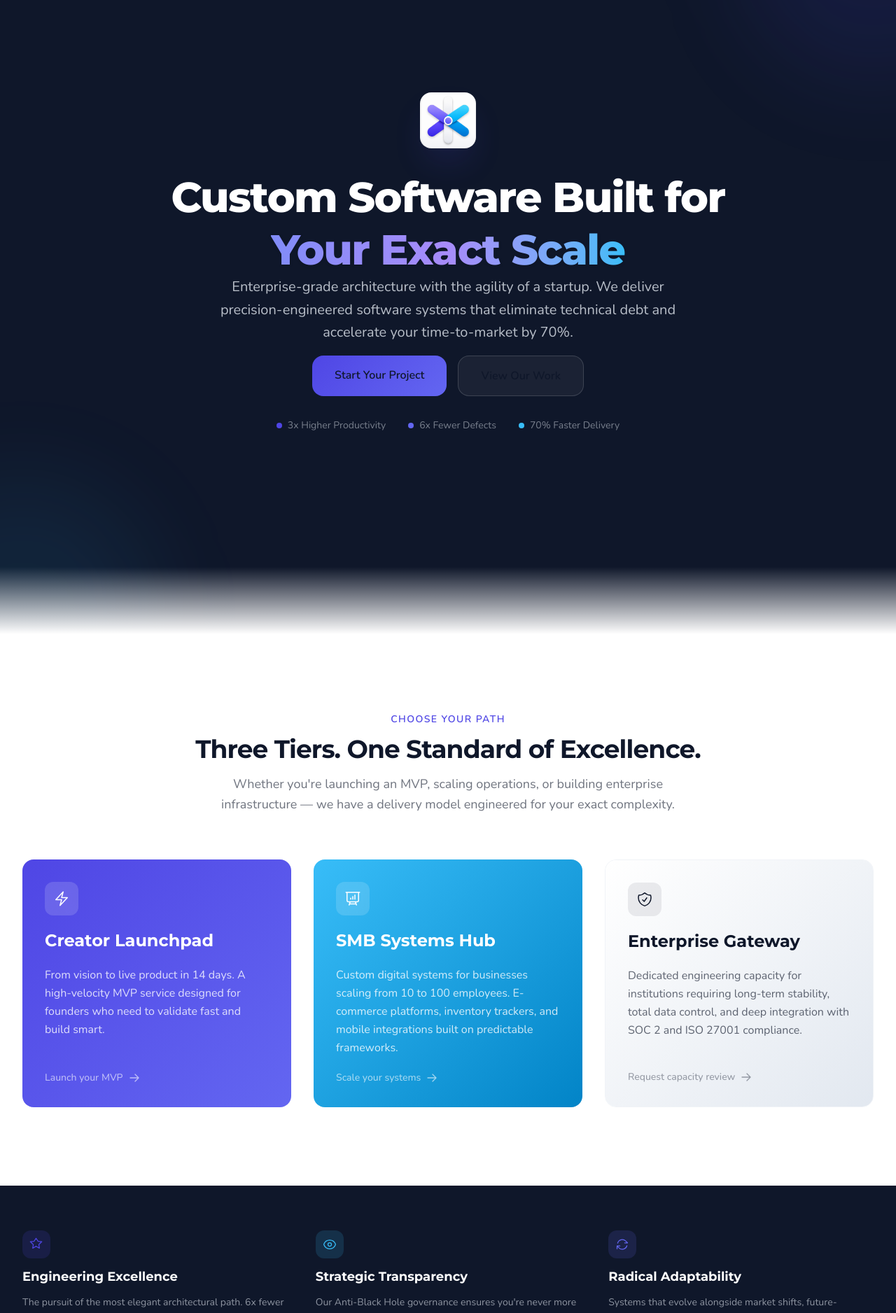
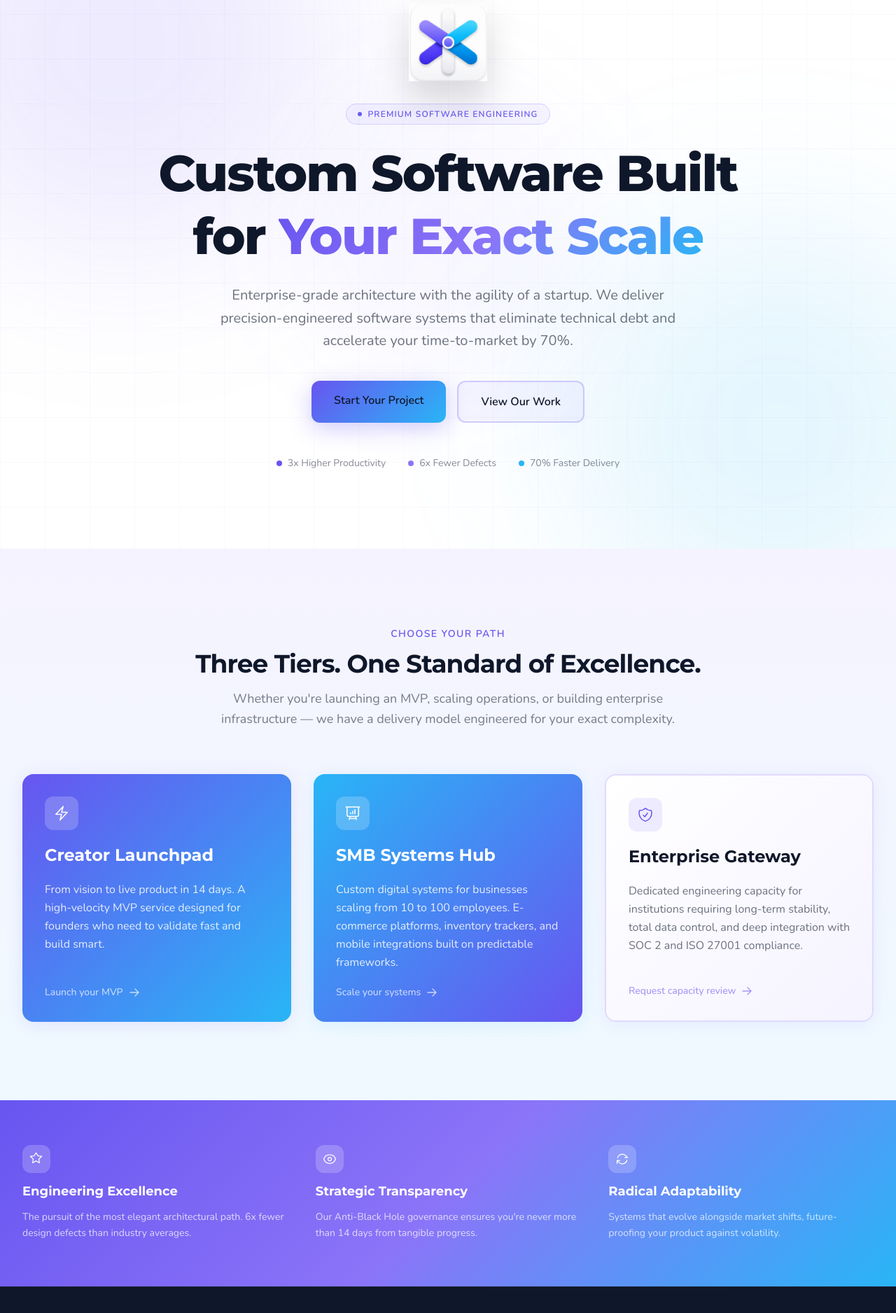
Before and after one commit to baldingo/langratia-marketing-site, a Next.js app: page / in a window 1280 px wide. Shown: the part 180-2056 px from the top of the page at 70% size. Built offline with nearby package versions, Linux system fonts and the light colour scheme.

Commit message:
improve on branding

```diff
--- a/package.json
+++ b/package.json
@@ -22,5 +22,9 @@
     "eslint-config-next": "16.2.10",
     "tailwindcss": "^4",
     "typescript": "^5"
+  },
+  "allowScripts": {
+    "sharp@0.34.5": true,
+    "unrs-resolver@1.12.2": true
   }
 }
--- a/src/app/globals.css
+++ b/src/app/globals.css
@@ -6,18 +6,19 @@
    ============================================================ */
 
 :root {
-  /* — Brand Colors — */
-  --primary-purple: #4F46E5;
-  --electric-indigo: #6366F1;
-  --sky-cyan: #38BDF8;
+  /* — Brand Colors — pulled directly from the Langratia logo */
+  --primary-purple: #6855F0;     /* purple arm of the pinwheel */
+  --electric-indigo: #8B74F8;    /* lighter violet accent */
+  --sky-cyan: #29B5F6;           /* cyan/blue arm of the pinwheel */
   --dark-navy: #0F172A;
   --cloud-gray: #E2E8F0;
-  --deep-cyan: #0284C7;
+  --deep-cyan: #0EA5E9;          /* deeper sky blue */
 
   /* — Functional Gradients — */
-  --gradient-action: linear-gradient(135deg, var(--primary-purple), var(--electric-indigo));
+  --gradient-action: linear-gradient(135deg, var(--primary-purple), var(--sky-cyan));
   --gradient-data: linear-gradient(135deg, var(--sky-cyan), var(--deep-cyan));
   --gradient-depth: linear-gradient(135deg, #FFFFFF, var(--cloud-gray));
+  --gradient-brand: linear-gradient(135deg, var(--primary-purple), var(--electric-indigo), var(--sky-cyan));
 
   /* — Brand Radii — */
   --radius-brand: 12px;
@@ -29,14 +30,14 @@
 }
 
 /* — Tailwind v4 Theme Extension — */
-@theme inline {
-  /* Colors */
-  --color-primary-purple: #4F46E5;
-  --color-electric-indigo: #6366F1;
-  --color-sky-cyan: #38BDF8;
+@theme {
+  /* Colors — matched to logo palette */
+  --color-primary-purple: #6855F0;
+  --color-electric-indigo: #8B74F8;
+  --color-sky-cyan: #29B5F6;
   --color-dark-navy: #0F172A;
   --color-cloud-gray: #E2E8F0;
-  --color-deep-cyan: #0284C7;
+  --color-deep-cyan: #0EA5E9;
   --color-background: #FFFFFF;
   --color-foreground: #0F172A;
 
@@ -125,6 +126,29 @@ a:hover {
   transition: opacity 0.2s ease;
 }
 
+/* Header link hover — brand purple */
+#main-header a:hover {
+  color: #6855F0;
+  opacity: 1;
+}
+
+/* ============================================================
+   FOOTER — Force white text on dark background
+   ============================================================ */
+
+#main-footer,
+#main-footer a,
+#main-footer p,
+#main-footer span,
+#main-footer h4 {
+  color: rgba(255, 255, 255, 0.75);
+}
+
+#main-footer a:hover {
+  color: #ffffff;
+  opacity: 1;
+}
+
 /* ============================================================
    SELECTION HIGHLIGHT (brand purple)
    ============================================================ */
--- a/src/app/page.tsx
+++ b/src/app/page.tsx
@@ -6,58 +6,88 @@ export default function Home() {
     <>
       {/* ============================================================
           HERO SECTION
-          Premium dark hero with brand tagline and subtle gradient
+          Light background — logo colours own the page
           ============================================================ */}
       <section
-        className="relative overflow-hidden bg-dark-navy"
+        className="relative overflow-hidden bg-white"
         id="hero-section"
       >
-        {/* Background glow effects */}
+        {/* Ambient brand glows — purple left, cyan right */}
         <div className="absolute inset-0 overflow-hidden pointer-events-none">
-          <div className="absolute -top-40 -right-40 w-96 h-96 rounded-full bg-primary-purple/10 blur-3xl" />
-          <div className="absolute -bottom-40 -left-40 w-96 h-96 rounded-full bg-sky-cyan/8 blur-3xl" />
+          <div className="absolute -top-32 -left-32 w-[600px] h-[600px] rounded-full bg-[#6855F0]/12 blur-[120px]" />
+          <div className="absolute -bottom-32 -right-32 w-[600px] h-[600px] rounded-full bg-[#29B5F6]/12 blur-[120px]" />
+          <div className="absolute top-1/2 left-1/2 -translate-x-1/2 -translate-y-1/2 w-[400px] h-[400px] rounded-full bg-[#8B74F8]/6 blur-[80px]" />
         </div>
 
-        <div className="relative mx-auto max-w-7xl px-6 py-24 sm:py-32 lg:px-8 lg:py-40">
-          <div className="flex flex-col items-center justify-center text-center max-w-5xl mx-auto px-6 pt-20 pb-32">
-            {/* Central Logo Node */}
-            <div className="relative w-20 h-20 mb-8 rounded-2xl overflow-hidden shadow-2xl shadow-primary-purple/20">
+        {/* Subtle grid overlay */}
+        <div
+          className="absolute inset-0 opacity-[0.03]"
+          style={{
+            backgroundImage:
+              "linear-gradient(#6855F0 1px, transparent 1px), linear-gradient(to right, #6855F0 1px, transparent 1px)",
+            backgroundSize: "64px 64px",
+          }}
+        />
+
+        <div className="relative mx-auto max-w-7xl px-6 lg:px-8">
+          <div className="flex flex-col items-center justify-center text-center max-w-5xl mx-auto px-6 pt-28 pb-28">
+            {/* Logo — large and proud on the light background */}
+            <div className="relative w-28 h-28 mb-8 drop-shadow-2xl">
               <Image
                 src="/logo.png"
-                alt="Langratia node icon"
+                alt="Langratia logo"
                 fill
-                className="object-contain drop-shadow-2xl"
+                className="object-contain"
                 priority
               />
             </div>
 
+            {/* Badge */}
+            <div className="mb-6 inline-flex items-center gap-2 rounded-full border border-[#6855F0]/20 bg-[#6855F0]/6 px-4 py-1.5">
+              <span className="h-1.5 w-1.5 rounded-full bg-[#6855F0] animate-pulse" />
+              <span className="text-xs font-semibold uppercase tracking-widest text-[#6855F0]">
+                Premium Software Engineering
+              </span>
+            </div>
+
             {/* Main headline */}
-            <h1 className="max-w-4xl text-4xl font-extrabold tracking-tight text-white sm:text-5xl lg:text-6xl leading-tight">
+            <h1 className="max-w-4xl text-5xl font-extrabold tracking-tight text-[#0F172A] sm:text-6xl lg:text-7xl leading-tight">
               Custom Software Built for{" "}
-              <span className="bg-gradient-to-r from-[#818CF8] via-[#A78BFA] to-sky-cyan bg-clip-text text-transparent drop-shadow-sm">
+              <span
+                className="bg-clip-text text-transparent"
+                style={{
+                  backgroundImage:
+                    "linear-gradient(135deg, #6855F0 0%, #8B74F8 50%, #29B5F6 100%)",
+                }}
+              >
                 Your Exact Scale
               </span>
             </h1>
 
             {/* Subheadline */}
-            <p className="max-w-2xl text-lg leading-relaxed text-cloud-gray/80 sm:text-xl">
+            <p className="mt-6 max-w-2xl text-lg leading-relaxed text-[#0F172A]/60 sm:text-xl">
               Enterprise-grade architecture with the agility of a startup. We
               deliver precision-engineered software systems that eliminate
               technical debt and accelerate your time-to-market by 70%.
             </p>
 
             {/* CTA Buttons */}
-            <div className="flex flex-col sm:flex-row gap-4 mt-4">
+            <div className="flex flex-col sm:flex-row gap-4 mt-10">
               <Link
                 href="/contact"
-                className="gradient-action rounded-brand-lg px-8 py-4 text-base font-semibold text-white transition-all duration-300 hover:shadow-xl hover:shadow-primary-purple/30 hover:scale-[1.03] text-center"
+                className="rounded-[12px] px-8 py-4 text-base font-semibold text-white transition-all duration-300 hover:shadow-xl hover:scale-[1.03] text-center"
                 id="hero-cta-primary"
+                style={{
+                  background:
+                    "linear-gradient(135deg, #6855F0 0%, #29B5F6 100%)",
+                  boxShadow: "0 8px 32px rgba(104,85,240,0.3)",
+                }}
               >
                 Start Your Project
               </Link>
               <Link
                 href="/case-studies"
-                className="rounded-brand-lg border border-white/15 bg-white/5 px-8 py-4 text-base font-semibold text-white transition-all duration-300 hover:bg-white/10 hover:border-white/25 text-center"
+                className="rounded-[12px] border-2 border-[#6855F0]/25 bg-[#6855F0]/5 px-8 py-4 text-base font-semibold text-[#6855F0] transition-all duration-300 hover:bg-[#6855F0]/10 hover:border-[#6855F0]/40 text-center"
                 id="hero-cta-secondary"
               >
                 View Our Work
@@ -65,45 +95,46 @@ export default function Home() {
             </div>
 
             {/* Trust metrics */}
-            <div className="mt-8 flex flex-wrap items-center justify-center gap-8 text-sm text-cloud-gray/50">
+            <div className="mt-12 flex flex-wrap items-center justify-center gap-8 text-sm text-[#0F172A]/50">
               <div className="flex items-center gap-2">
-                <span className="inline-block w-2 h-2 rounded-full bg-primary-purple" />
+                <span className="inline-block w-2 h-2 rounded-full bg-[#6855F0]" />
                 <span>3x Higher Productivity</span>
               </div>
               <div className="flex items-center gap-2">
-                <span className="inline-block w-2 h-2 rounded-full bg-electric-indigo" />
+                <span className="inline-block w-2 h-2 rounded-full bg-[#8B74F8]" />
                 <span>6x Fewer Defects</span>
               </div>
               <div className="flex items-center gap-2">
-                <span className="inline-block w-2 h-2 rounded-full bg-sky-cyan" />
+                <span className="inline-block w-2 h-2 rounded-full bg-[#29B5F6]" />
                 <span>70% Faster Delivery</span>
               </div>
             </div>
           </div>
         </div>
-
-        {/* Bottom fade */}
-        <div className="absolute bottom-0 left-0 right-0 h-24 bg-gradient-to-t from-white to-transparent" />
       </section>
 
       {/* ============================================================
           THREE-TIER SELF-SELECTION MATRIX
-          The Switchboard — route users to the right pipeline
+          Soft lavender background — keeps the brand colour alive
           ============================================================ */}
       <section
-        className="bg-white py-20 sm:py-28"
+        className="py-20 sm:py-28"
         id="tier-selection"
+        style={{
+          background:
+            "linear-gradient(180deg, #F5F3FF 0%, #EFF9FF 100%)",
+        }}
       >
         <div className="mx-auto max-w-7xl px-6 lg:px-8">
           {/* Section header */}
           <div className="text-center mb-16">
-            <p className="text-sm font-semibold uppercase tracking-widest text-primary-purple mb-3">
+            <p className="text-sm font-semibold uppercase tracking-widest text-[#6855F0] mb-3">
               Choose Your Path
             </p>
-            <h2 className="text-3xl font-bold tracking-tight text-dark-navy sm:text-4xl">
+            <h2 className="text-3xl font-bold tracking-tight text-[#0F172A] sm:text-4xl">
               Three Tiers. One Standard of Excellence.
             </h2>
-            <p className="mt-4 max-w-2xl mx-auto text-lg text-dark-navy/60 leading-relaxed">
+            <p className="mt-4 max-w-2xl mx-auto text-lg text-[#0F172A]/55 leading-relaxed">
               Whether you&apos;re launching an MVP, scaling operations, or
               building enterprise infrastructure — we have a delivery model
               engineered for your exact complexity.
@@ -112,15 +143,21 @@ export default function Home() {
 
           {/* Three cards */}
           <div className="grid grid-cols-1 gap-8 md:grid-cols-3">
-            {/* Creator Card — Action Gradient */}
+            {/* Creator Card */}
             <Link
               href="/creators"
-              className="group relative flex flex-col rounded-brand-lg overflow-hidden transition-all duration-500 hover:scale-[1.02] hover:shadow-2xl hover:shadow-primary-purple/15"
+              className="group relative flex flex-col rounded-[16px] overflow-hidden transition-all duration-500 hover:scale-[1.02] hover:shadow-2xl"
               id="tier-card-creator"
+              style={{ boxShadow: "0 4px 24px rgba(104,85,240,0.12)" }}
             >
-              <div className="gradient-action p-8 flex flex-col gap-5 flex-1">
-                {/* Icon */}
-                <div className="w-12 h-12 rounded-brand bg-white/15 flex items-center justify-center backdrop-blur-sm">
+              <div
+                className="p-8 flex flex-col gap-5 flex-1"
+                style={{
+                  background:
+                    "linear-gradient(135deg, #6855F0 0%, #29B5F6 100%)",
+                }}
+              >
+                <div className="w-12 h-12 rounded-[12px] bg-white/20 flex items-center justify-center backdrop-blur-sm">
                   <svg
                     className="w-6 h-6 text-white"
                     fill="none"
@@ -135,18 +172,15 @@ export default function Home() {
                     />
                   </svg>
                 </div>
-
                 <h3 className="text-2xl font-bold text-white">
                   Creator Launchpad
                 </h3>
-                <p className="text-white/80 leading-relaxed flex-1">
+                <p className="text-white/85 leading-relaxed flex-1">
                   From vision to live product in 14 days. A high-velocity MVP
                   service designed for founders who need to validate fast and
                   build smart.
                 </p>
-
-                {/* Bottom indicator */}
-                <div className="flex items-center gap-2 text-white/60 text-sm font-medium group-hover:text-white transition-colors duration-300">
+                <div className="flex items-center gap-2 text-white/70 text-sm font-medium group-hover:text-white transition-colors duration-300">
                   <span>Launch your MVP</span>
                   <svg
                     className="w-4 h-4 transition-transform duration-300 group-hover:translate-x-1"
@@ -165,15 +199,21 @@ export default function Home() {
               </div>
             </Link>
 
-            {/* SMB Card — Data Gradient */}
+            {/* SMB Card */}
             <Link
               href="/smb"
-              className="group relative flex flex-col rounded-brand-lg overflow-hidden transition-all duration-500 hover:scale-[1.02] hover:shadow-2xl hover:shadow-sky-cyan/15"
+              className="group relative flex flex-col rounded-[16px] overflow-hidden transition-all duration-500 hover:scale-[1.02] hover:shadow-2xl"
               id="tier-card-smb"
+              style={{ boxShadow: "0 4px 24px rgba(41,181,246,0.12)" }}
             >
-              <div className="gradient-data p-8 flex flex-col gap-5 flex-1">
-                {/* Icon */}
-                <div className="w-12 h-12 rounded-brand bg-white/15 flex items-center justify-center backdrop-blur-sm">
+              <div
+                className="p-8 flex flex-col gap-5 flex-1"
+                style={{
+                  background:
+                    "linear-gradient(135deg, #29B5F6 0%, #6855F0 100%)",
+                }}
+              >
+                <div className="w-12 h-12 rounded-[12px] bg-white/20 flex items-center justify-center backdrop-blur-sm">
                   <svg
                     className="w-6 h-6 text-white"
                     fill="none"
@@ -188,18 +228,15 @@ export default function Home() {
                     />
                   </svg>
                 </div>
-
                 <h3 className="text-2xl font-bold text-white">
                   SMB Systems Hub
                 </h3>
-                <p className="text-white/80 leading-relaxed flex-1">
+                <p className="text-white/85 leading-relaxed flex-1">
                   Custom digital systems for businesses scaling from 10 to 100
                   employees. E-commerce platforms, inventory trackers, and
                   mobile integrations built on predictable frameworks.
                 </p>
-
-                {/* Bottom indicator */}
-                <div className="flex items-center gap-2 text-white/60 text-sm font-medium group-hover:text-white transition-colors duration-300">
+                <div className="flex items-center gap-2 text-white/70 text-sm font-medium group-hover:text-white transition-colors duration-300">
                   <span>Scale your systems</span>
                   <svg
                     className="w-4 h-4 transition-transform duration-300 group-hover:translate-x-1"
@@ -218,17 +255,25 @@ export default function Home() {
               </div>
             </Link>
 
-            {/* Enterprise Card — Depth Gradient (Premium metal plate) */}
+            {/* Enterprise Card */}
             <Link
               href="/enterprise"
-              className="group relative flex flex-col rounded-brand-lg overflow-hidden border border-cloud-gray/50 transition-all duration-500 hover:scale-[1.02] hover:shadow-2xl hover:shadow-dark-navy/10"
+              className="group relative flex flex-col rounded-[16px] overflow-hidden transition-all duration-500 hover:scale-[1.02] hover:shadow-2xl"
               id="tier-card-enterprise"
+              style={{
+                boxShadow: "0 4px 24px rgba(104,85,240,0.08)",
+                border: "2px solid #E0D9FF",
+              }}
             >
-              <div className="gradient-depth p-8 flex flex-col gap-5 flex-1">
-                {/* Icon */}
-                <div className="w-12 h-12 rounded-brand bg-dark-navy/8 flex items-center justify-center">
+              <div
+                className="p-8 flex flex-col gap-5 flex-1"
+                style={{
+                  background: "linear-gradient(135deg, #FFFFFF 0%, #F5F3FF 100%)",
+                }}
+              >
+                <div className="w-12 h-12 rounded-[12px] bg-[#6855F0]/10 flex items-center justify-center">
                   <svg
-                    className="w-6 h-6 text-dark-navy"
+                    className="w-6 h-6 text-[#6855F0]"
                     fill="none"
                     viewBox="0 0 24 24"
                     strokeWidth={1.5}
@@ -241,18 +286,15 @@ export default function Home() {
                     />
                   </svg>
                 </div>
-
-                <h3 className="text-2xl font-bold text-dark-navy">
+                <h3 className="text-2xl font-bold text-[#0F172A]">
                   Enterprise Gateway
                 </h3>
-                <p className="text-dark-navy/65 leading-relaxed flex-1">
+                <p className="text-[#0F172A]/60 leading-relaxed flex-1">
                   Dedicated engineering capacity for institutions requiring
                   long-term stability, total data control, and deep
                   integration with SOC 2 and ISO 27001 compliance.
                 </p>
-
-                {/* Bottom indicator */}
-                <div className="flex items-center gap-2 text-dark-navy/40 text-sm font-medium group-hover:text-dark-navy transition-colors duration-300">
+                <div className="flex items-center gap-2 text-[#6855F0]/60 text-sm font-medium group-hover:text-[#6855F0] transition-colors duration-300">
                   <span>Request capacity review</span>
                   <svg
                     className="w-4 h-4 transition-transform duration-300 group-hover:translate-x-1"
@@ -276,16 +318,23 @@ export default function Home() {
 
       {/* ============================================================
           VALUE PROPOSITION STRIP
-          Reinforce core differentiators
+          Brand gradient background — vibrant, not black
           ============================================================ */}
-      <section className="bg-dark-navy py-16" id="value-strip">
+      <section
+        className="py-16"
+        id="value-strip"
+        style={{
+          background:
+            "linear-gradient(135deg, #6855F0 0%, #8B74F8 50%, #29B5F6 100%)",
+        }}
+      >
         <div className="mx-auto max-w-7xl px-6 lg:px-8">
           <div className="grid grid-cols-1 gap-10 md:grid-cols-3">
             {/* Value 1 */}
             <div className="flex flex-col gap-3 text-center md:text-left">
-              <div className="mx-auto md:mx-0 w-10 h-10 rounded-brand bg-primary-purple/15 flex items-center justify-center">
+              <div className="mx-auto md:mx-0 w-10 h-10 rounded-[12px] bg-white/20 flex items-center justify-center">
                 <svg
-                  className="w-5 h-5 text-primary-purple"
+                  className="w-5 h-5 text-white"
                   fill="none"
                   viewBox="0 0 24 24"
                   strokeWidth={1.5}
@@ -301,7 +350,7 @@ export default function Home() {
               <h3 className="text-lg font-bold text-white">
                 Engineering Excellence
               </h3>
-              <p className="text-sm text-cloud-gray/60 leading-relaxed">
+              <p className="text-sm text-white/75 leading-relaxed">
                 The pursuit of the most elegant architectural path. 6x fewer
                 design defects than industry averages.
               </p>
@@ -309,9 +358,9 @@ export default function Home() {
 
             {/* Value 2 */}
             <div className="flex flex-col gap-3 text-center md:text-left">
-              <div className="mx-auto md:mx-0 w-10 h-10 rounded-brand bg-sky-cyan/15 flex items-center justify-center">
+              <div className="mx-auto md:mx-0 w-10 h-10 rounded-[12px] bg-white/20 flex items-center justify-center">
                 <svg
-                  className="w-5 h-5 text-sky-cyan"
+                  className="w-5 h-5 text-white"
                   fill="none"
                   viewBox="0 0 24 24"
                   strokeWidth={1.5}
@@ -332,7 +381,7 @@ export default function Home() {
               <h3 className="text-lg font-bold text-white">
                 Strategic Transparency
               </h3>
-              <p className="text-sm text-cloud-gray/60 leading-relaxed">
+              <p className="text-sm text-white/75 leading-relaxed">
                 Our Anti-Black Hole governance ensures you&apos;re never more
                 than 14 days from tangible progress.
               </p>
@@ -340,9 +389,9 @@ export default function Home() {
 
             {/* Value 3 */}
             <div className="flex flex-col gap-3 text-center md:text-left">
-              <div className="mx-auto md:mx-0 w-10 h-10 rounded-brand bg-electric-indigo/15 flex items-center justify-center">
+              <div className="mx-auto md:mx-0 w-10 h-10 rounded-[12px] bg-white/20 flex items-center justify-center">
                 <svg
-                  className="w-5 h-5 text-electric-indigo"
+                  className="w-5 h-5 text-white"
                   fill="none"
                   viewBox="0 0 24 24"
                   strokeWidth={1.5}
@@ -358,7 +407,7 @@ export default function Home() {
               <h3 className="text-lg font-bold text-white">
                 Radical Adaptability
               </h3>
-              <p className="text-sm text-cloud-gray/60 leading-relaxed">
+              <p className="text-sm text-white/75 leading-relaxed">
                 Systems that evolve alongside market shifts, future-proofing
                 your product against volatility.
               </p>
```
Also changed, not shown: src/app/roi/page.tsx (+5 -2 lines), src/components/Footer.tsx (+5 -7 lines), src/components/Header.tsx (+12 -12 lines), public/logo.svg (added), 1 other file (tests, documents, lock files or other folders).
